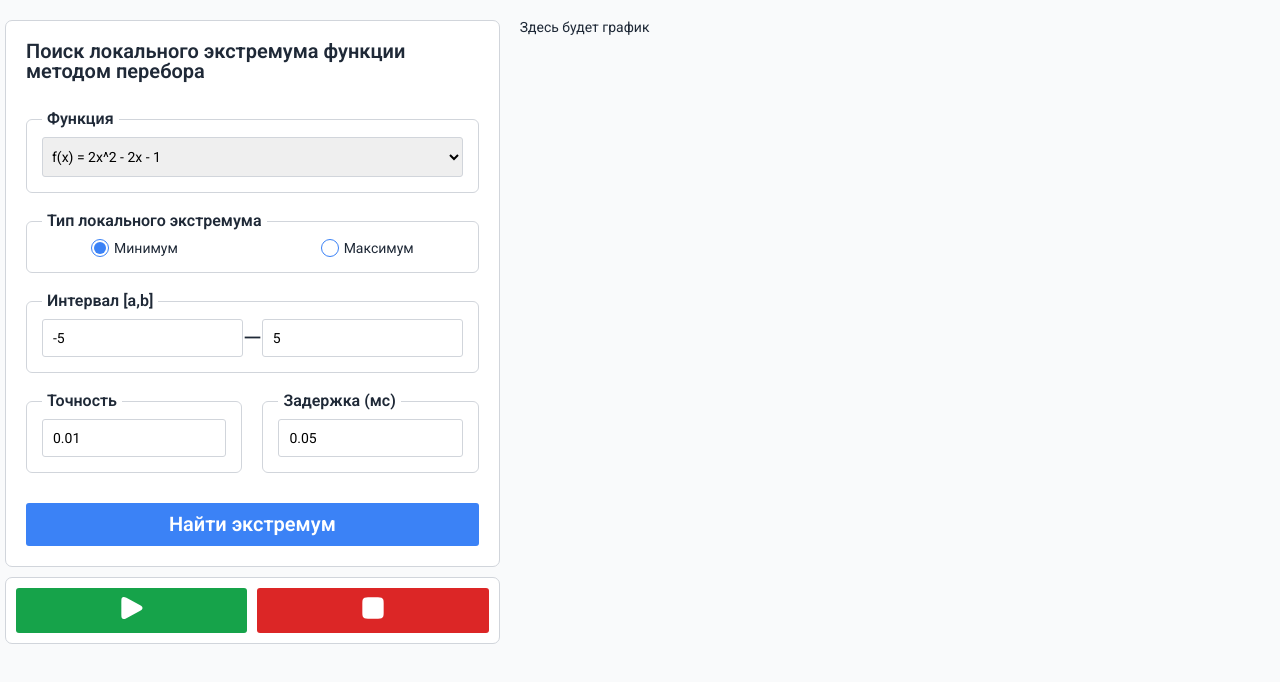
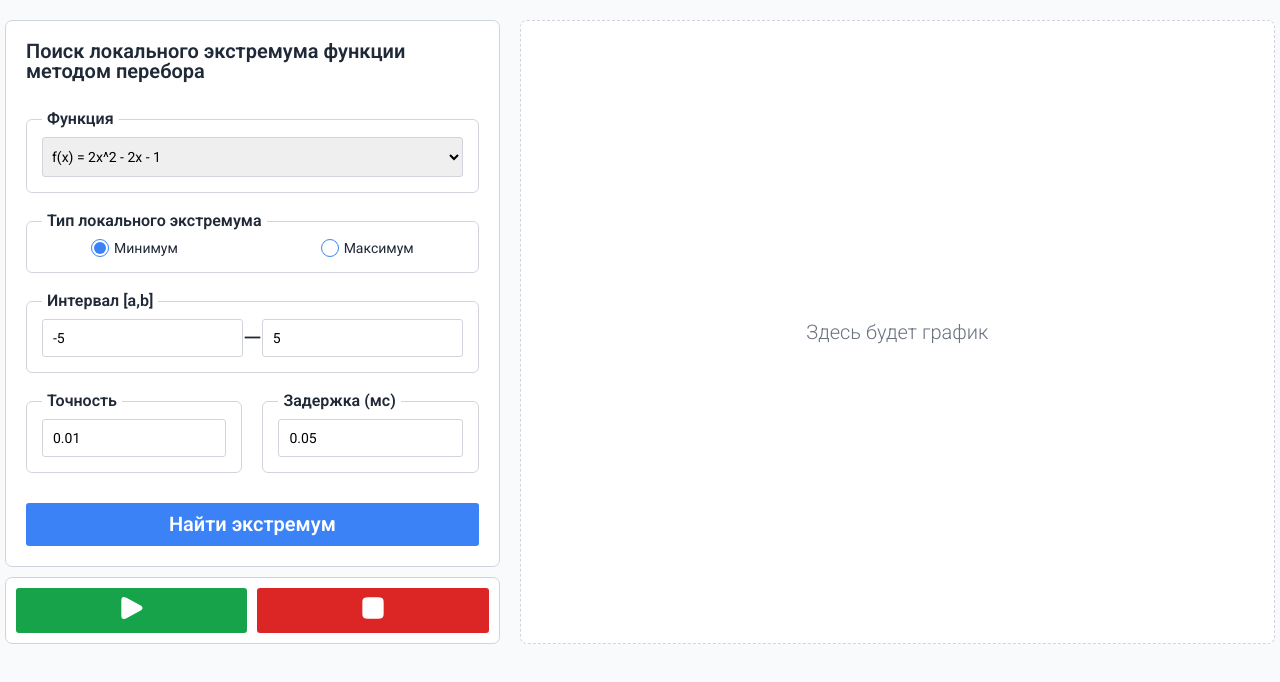
Before and after one commit to FiveStarHotel/bruteforce-local-extremum-finder-web, a website: page index.html in a window 1280 px wide. Shown: the top 682 px of the page. Drawn offline with Linux system fonts and the light colour scheme.

Commit message:
Finished filler style of graph, grids.scss moved to layout folder

```diff
--- /dev/null
+++ b/styles/components/_graph.scss
@@ -0,0 +1,17 @@
+.graph {
+  background-color: var(--color-background-secondary);
+  border: 1px dashed var(--color-border);
+  border-radius: var(--border-radius-block);
+
+  display: flex;
+  justify-content: center;
+  align-items: center;
+
+  height: 100%;
+
+  &__title {
+    font-size: var(--font-size-big);
+    font-weight: 300;
+    color: var(--color-font-secondary);
+  }
+}
--- a/styles/components/index.scss
+++ b/styles/components/index.scss
@@ -1,4 +1,4 @@
-@forward "grids";
+@forward "../layout/grids";
 @forward "button";
 @forward "config-form";
 @forward "fieldset";
@@ -7,3 +7,4 @@
 @forward "input";
 @forward "interval";
 @forward "flow-controls";
+@forward "graph";
--- /dev/null
+++ b/styles/layout/index.scss
@@ -0,0 +1 @@
+@forward "grids";
--- a/styles/main.scss
+++ b/styles/main.scss
@@ -5,6 +5,7 @@
 @use "global";
 @use "utils";
 
+@use "layout";
 @use "components";
 
 //.config-form-wrapper, .graph-wrapper, .output-wrapper {
```
Also changed, not shown: styles/layout/_grids.scss (renamed from styles/components/_grids.scss), styles/main.css.
